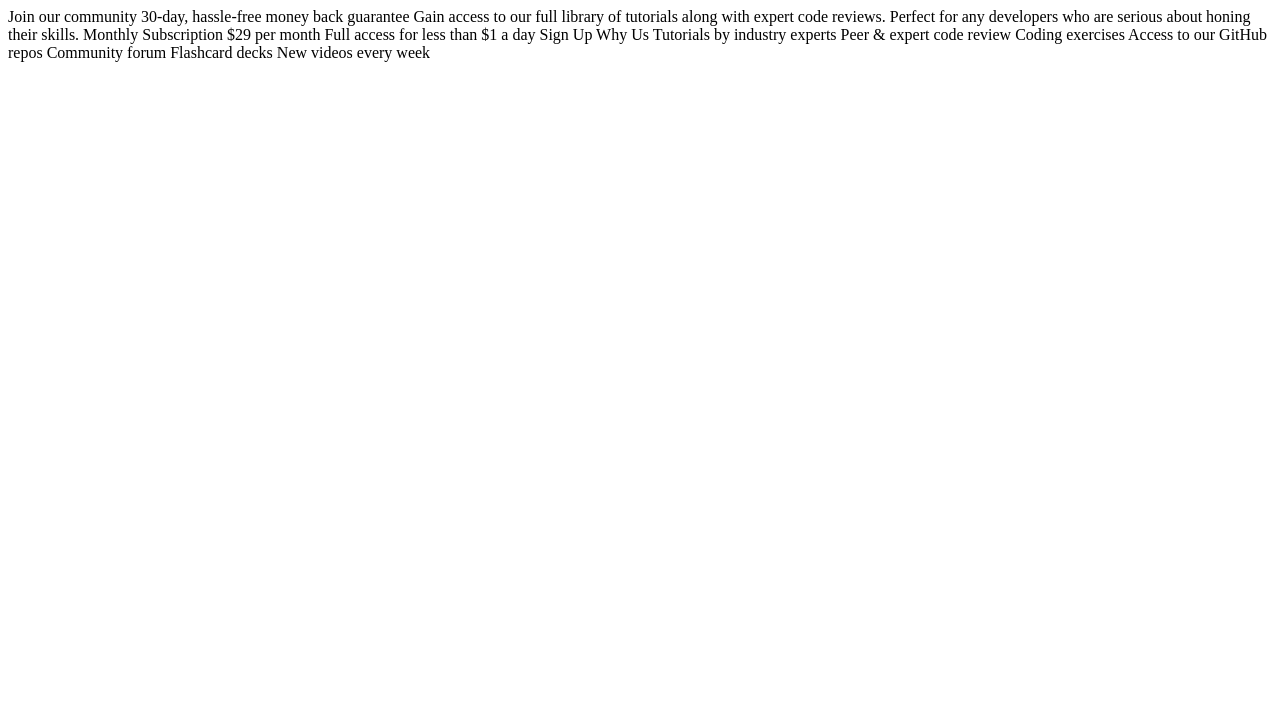
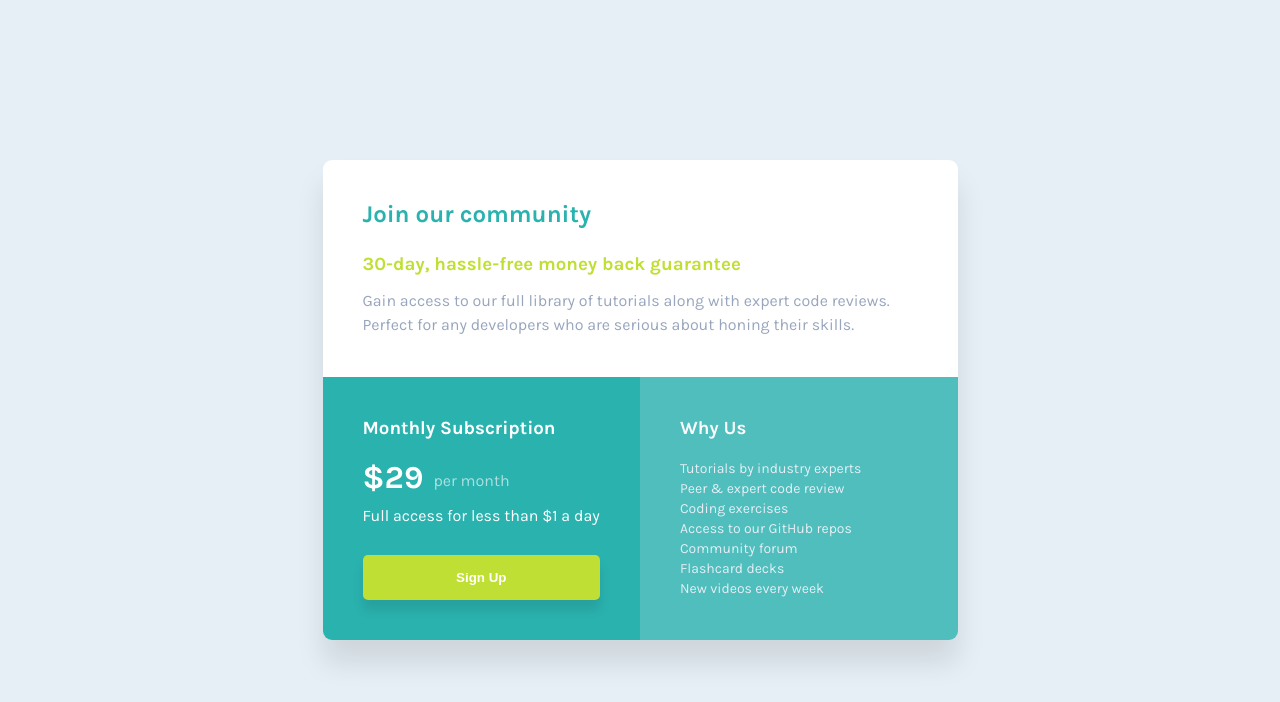
Before and after one commit to cristianung/single-price-grid, a plain HTML site: page index.html in a window 1280 px wide. Drawn offline with Linux system fonts and the light colour scheme.

Commit message:
Finished

```diff
--- a/css/style.css
+++ b/css/style.css
@@ -0,0 +1,111 @@
+:root {
+  --color-cyan: hsl(179, 62%, 43%);
+  --color-bright-yellow: hsl(71, 73%, 54%);
+  --color-light-gray: hsl(204, 43%, 93%);
+  --color-grayish-blue: hsl(218, 22%, 67%); }
+
+* {
+  margin: 0;
+  padding: 0; }
+
+*,
+*::after,
+*::before {
+  box-sizing: inherit; }
+
+html {
+  box-sizing: border-box;
+  font-size: 62.5%; }
+
+body {
+  font-size: 1.6rem;
+  font-family: 'Karla', sans-serif;
+  min-height: 100vh;
+  background-color: #e6eff6;
+  padding: 3rem 3rem;
+  display: flex;
+  justify-content: center;
+  align-items: center; }
+
+/*
+    || GRID
+*/
+.grid {
+  max-width: 63.5rem;
+  width: 100%;
+  border-radius: .9rem;
+  box-shadow: 0 2.3rem 2.8rem rgba(0, 0, 0, 0.1);
+  overflow: hidden;
+  display: flex;
+  flex-direction: column; }
+  .grid__info {
+    background-color: #fff;
+    padding: 4rem 4rem; }
+  .grid__container {
+    flex: 1;
+    display: flex;
+    color: #fff; }
+    @media only screen and (max-width: 32.5rem) {
+      .grid__container {
+        flex-direction: column; } }
+    .grid__container--sub {
+      background-color: var(--color-cyan);
+      flex: 0 0 50%;
+      padding: 4rem 4rem; }
+    .grid__container--about {
+      background-color: var(--color-cyan);
+      flex: 1;
+      opacity: .8;
+      padding: 4rem 4rem; }
+
+/* || Typography */
+.heading-primary {
+  color: var(--color-cyan);
+  margin-bottom: 2.5rem; }
+
+.heading-secondary {
+  color: var(--color-bright-yellow);
+  margin-bottom: 1.4rem; }
+
+.heading-tertiary {
+  margin-bottom: 2rem; }
+
+.paragraph {
+  color: var(--color-grayish-blue);
+  line-height: 2.4rem; }
+  .paragraph-about {
+    color: var(--color-light-gray);
+    font-size: 1.4rem;
+    line-height: 2rem; }
+
+.price {
+  font-size: 3.2rem;
+  font-weight: 700;
+  margin-bottom: 1rem; }
+  .price span {
+    margin-left: 1rem;
+    font-size: 1.6rem;
+    font-weight: 400;
+    opacity: .6;
+    vertical-align: middle; }
+
+.heading-quaternary {
+  font-weight: 400; }
+
+/* || Button */
+.btn {
+  width: 100%;
+  border: none;
+  cursor: pointer;
+  padding: 1.5rem 2rem;
+  color: #fff;
+  background-color: var(--color-bright-yellow);
+  border-radius: .5rem;
+  margin-top: 3rem;
+  font-weight: 700;
+  box-shadow: 0 1rem 1.2rem rgba(0, 0, 0, 0.1);
+  transition: all .2s; }
+  .btn:hover {
+    background-color: transparent;
+    outline: 2px solid var(--color-bright-yellow);
+    color: var(--color-bright-yellow); }
--- a/index.html
+++ b/index.html
@@ -7,35 +7,44 @@
     <!-- displays site properly based on user's device -->
 
     <link rel="icon" type="image/png" sizes="32x32" href="/img/favicon-32x32.png">
+    <link rel="preconnect" href="https://fonts.gstatic.com">
+    <link href="https://fonts.googleapis.com/css2?family=Karla:wght@400;700&display=swap" rel="stylesheet">
     <link rel="stylesheet" href="css/style.css">
+
     <title>Frontend Mentor | Single Price Grid Component</title>
 </head>
 
 <body>
-    Join our community
+    <div class="grid">
+        <div class="grid__info">
+            <h2 class="heading-primary">Join our community</h2>
+            <h3 class="heading-secondary">30-day, hassle-free money back guarantee</h3>
+            <p class="paragraph">Gain access to our full library of tutorials along with expert code reviews.
+                Perfect for any developers who are serious about honing their skills.
+            </p>
+        </div>
+        <div class="grid__container">
+            <div class="grid__container--sub">
+                <h3 class="heading-tertiary">Monthly Subscription</h3>
+                <p class="price">&dollar;29<span>per month</span></p>
+                <h4 class="heading-quaternary">Full access for less than &dollar;1 a day</h4>
 
-    30-day, hassle-free money back guarantee
-
-    Gain access to our full library of tutorials along with expert code reviews.
-    Perfect for any developers who are serious about honing their skills.
-
-    Monthly Subscription
-
-    &dollar;29 per month
-
-    Full access for less than &dollar;1 a day
-
-    Sign Up
-
-    Why Us
-
-    Tutorials by industry experts
-    Peer &amp; expert code review
-    Coding exercises
-    Access to our GitHub repos
-    Community forum
-    Flashcard decks
-    New videos every week
+                <button class="btn">Sign Up</button>
+            </div>
+            <div class="grid__container--about">
+                <h3 class="heading-tertiary">Why Us</h3>
+                <p class="paragraph paragraph-about">
+                    Tutorials by industry experts <br>
+                    Peer &amp; expert code review <br>
+                    Coding exercises <br>
+                    Access to our GitHub repos <br>
+                    Community forum <br>
+                    Flashcard decks <br>
+                    New videos every week
+                </p>
+            </div>
+        </div>
+    </div>
 </body>
 
 </html>
--- a/sass/_base.scss
+++ b/sass/_base.scss
@@ -0,0 +1,37 @@
+:root {
+    --color-cyan: hsl(179, 62%, 43%);
+    --color-bright-yellow: hsl(71, 73%, 54%);
+
+    --color-light-gray: hsl(204, 43%, 93%);
+    --color-grayish-blue: hsl(218, 22%, 67%);
+}
+
+$bp-small: 32.5rem;
+
+* {
+    margin: 0;
+    padding: 0;
+}
+
+*,
+*::after,
+*::before {
+    box-sizing: inherit;
+}
+
+html {
+    box-sizing: border-box;
+    font-size: 62.5%;
+}
+
+body {
+    font-size: 1.6rem;
+    font-family: 'Karla', sans-serif;
+    min-height: 100vh;
+    background-color: #e6eff6;
+    padding: 3rem 3rem;
+
+    display: flex;
+    justify-content: center;
+    align-items: center;
+}
--- a/sass/_components.scss
+++ b/sass/_components.scss
@@ -0,0 +1,109 @@
+/*
+    || GRID
+*/
+
+.grid {
+    max-width: 63.5rem;
+    width: 100%;
+    border-radius: .9rem;
+    box-shadow: 0 2.3rem 2.8rem rgba(0, 0, 0, .1);
+    overflow: hidden;
+
+    display: flex;
+    flex-direction: column;
+
+    &__info {
+        background-color: #fff;
+        padding: 4rem 4rem;
+    }
+
+    &__container {
+        flex: 1;
+        display: flex;
+        color: #fff;
+
+        @media only screen and (max-width: $bp-small) {
+            flex-direction: column;
+        }
+
+        &--sub {
+            background-color: var(--color-cyan);
+            flex: 0 0 50%;
+            padding: 4rem 4rem;
+        }
+
+        &--about {
+            background-color: var(--color-cyan);
+            flex: 1;
+            opacity: .8;
+            padding: 4rem 4rem;
+        }
+    }
+}
+
+/* || Typography */
+
+.heading-primary {
+    color: var(--color-cyan);
+    margin-bottom: 2.5rem;
+}
+
+.heading-secondary {
+    color: var(--color-bright-yellow);
+    margin-bottom: 1.4rem;
+}
+
+.heading-tertiary {
+    margin-bottom: 2rem;
+}
+
+.paragraph {
+    color: var(--color-grayish-blue);
+    line-height: 2.4rem;
+
+    &-about {
+        color: var(--color-light-gray);
+        font-size: 1.4rem;
+        line-height: 2rem;
+    }
+}
+
+.price {
+    font-size: 3.2rem;
+    font-weight: 700;
+    margin-bottom: 1rem;
+
+    span {
+        margin-left: 1rem;
+        font-size: 1.6rem;
+        font-weight: 400;
+        opacity: .6;
+        vertical-align: middle;
+    }
+}
+
+.heading-quaternary {
+    font-weight: 400;
+}
+
+/* || Button */
+
+.btn {
+    width: 100%;
+    border: none;
+    cursor: pointer;
+    padding: 1.5rem 2rem;
+    color: #fff;
+    background-color: var(--color-bright-yellow);
+    border-radius: .5rem;
+    margin-top: 3rem;
+    font-weight: 700;
+    box-shadow: 0 1rem 1.2rem rgba(0, 0, 0, .1);
+    transition: all .2s;
+
+    &:hover {
+        background-color: transparent;
+        outline: 2px solid var(--color-bright-yellow);
+        color: var(--color-bright-yellow);
+    }
+}
--- a/sass/main.scss
+++ b/sass/main.scss
@@ -0,0 +1,2 @@
+@import "base";
+@import "components";
```
Also changed, not shown: screenshot/desktop.png (added), screenshot/mobile.png (added), screenshot/tablet.png (added), 1 other file.
